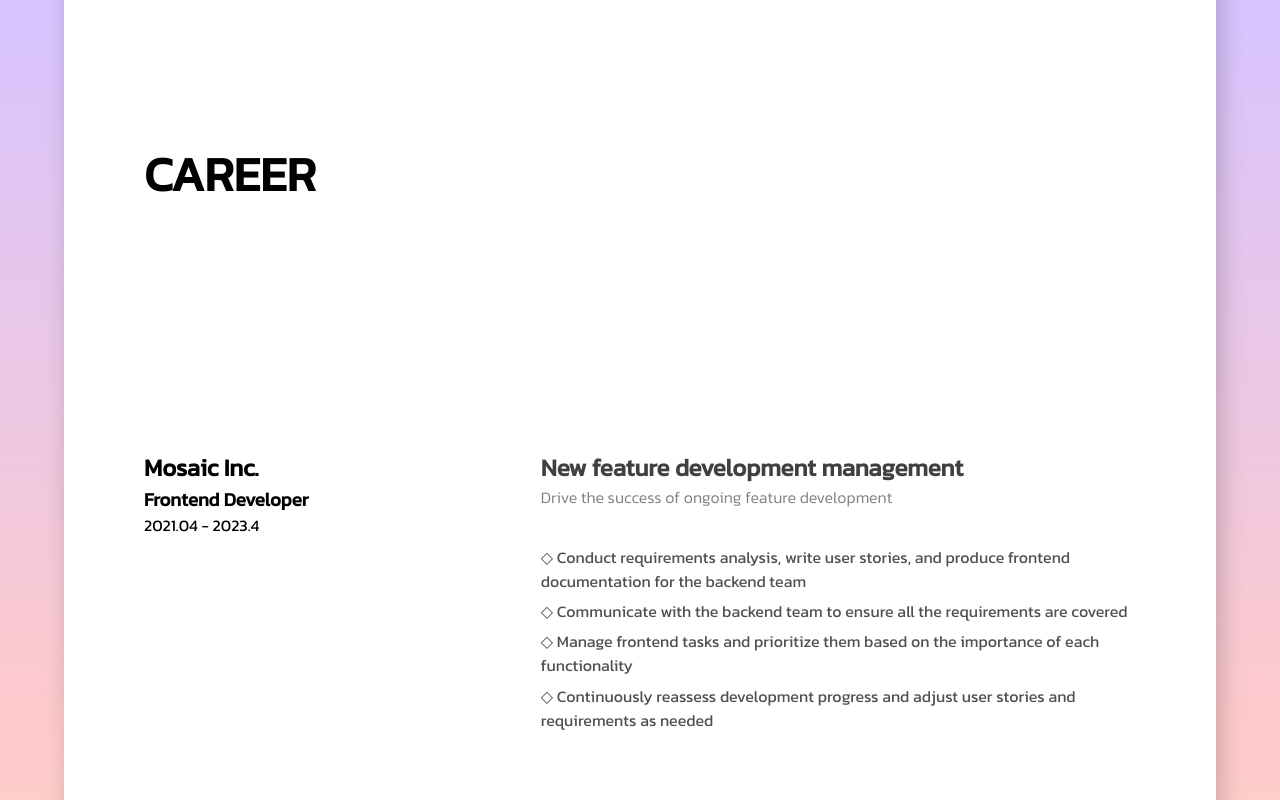
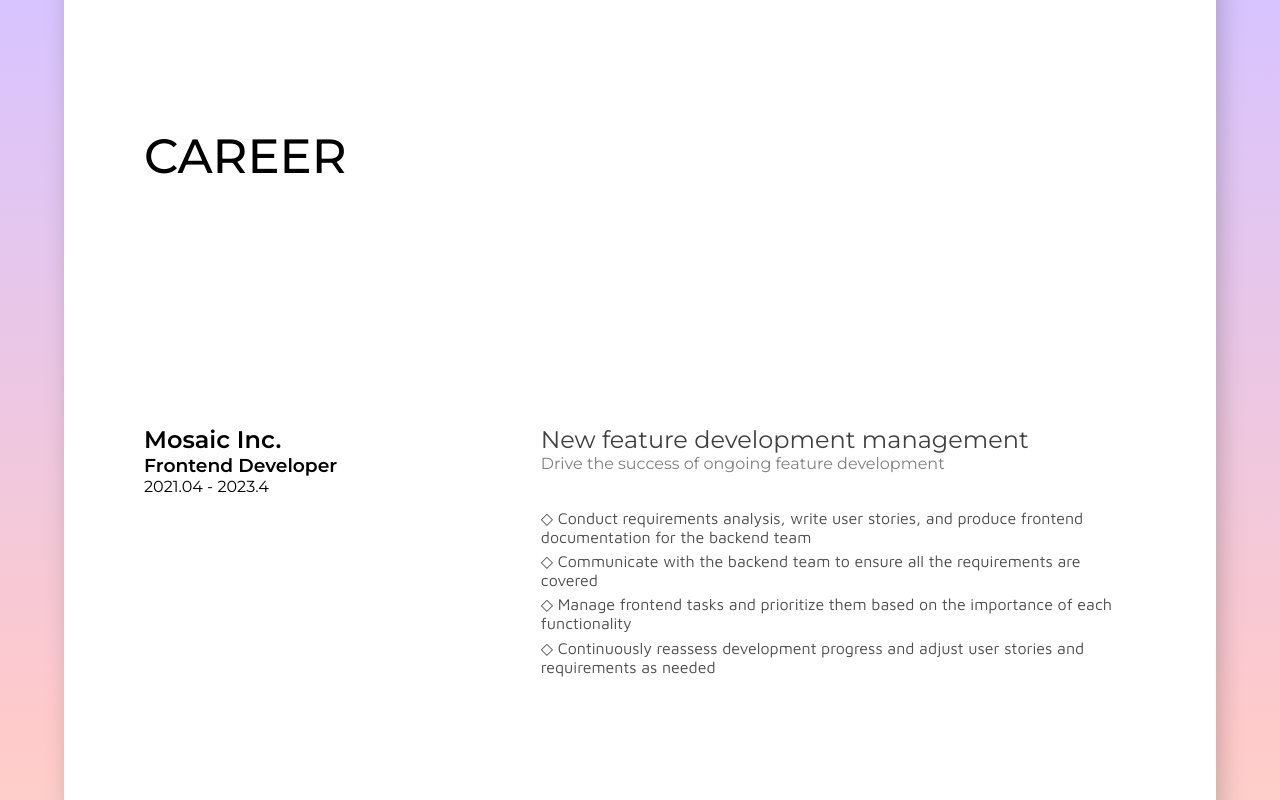
Before and after one commit to chanoonna/chanoonna, a React app: page / in a window 1280 px wide. Shown: the part 720-1520 px from the top of the page. Built offline with nearby package versions, Linux system fonts and the light colour scheme.

Commit message:
Change font styles

```diff
--- a/public/index.html
+++ b/public/index.html
@@ -8,7 +8,7 @@
     <link rel="shortcut icon" id="favicon" href="%PUBLIC_URL%favicon.ico" />
     <link rel="preconnect" href="https://fonts.googleapis.com">
     <link rel="preconnect" href="https://fonts.gstatic.com" crossorigin>
-    <link href="https://fonts.googleapis.com/css2?family=Kanit:wght@300;400&family=Maven+Pro&family=Montserrat&display=swap" rel="stylesheet">
+    <link href="https://fonts.googleapis.com/css2?family=Maven+Pro&family=Montserrat:wght@400;500;600&display=swap" rel="stylesheet">
     <title>Chanoon's Portfolio</title>
   </head>
   <body>
--- a/src/components/Career.scss
+++ b/src/components/Career.scss
@@ -6,8 +6,10 @@
   }
 
   h1 {
+    font-family: 'Montserrat', sans-serif;
     margin-bottom: 30vh;
     font-size: 3rem;
+    font-weight: 500;
   }
 }
 
@@ -32,12 +34,13 @@
         h3 {
           font-size: 1.5rem;
           color: #404040;
+          font-weight: 400;
         }
         h4 {
           font-size: 1rem;
           color: #808080;
           margin-bottom: 2rem;
-          font-weight: 300;
+          font-weight: 400;
         }
       }
       .career-card-right-role-item:not(:last-child) {
@@ -53,6 +56,7 @@
 
         p {
           padding: 0.2rem 0;
+          font-family: 'Maven Pro', sans-serif;
         }
       }
     }
--- a/src/index.scss
+++ b/src/index.scss
@@ -4,7 +4,7 @@
   border-width: 0px;
   box-sizing: border-box;
 
-  font-family: 'Kanit', sans-serif;
+  font-family: 'Montserrat', sans-serif;
 }
 
 body {
```
